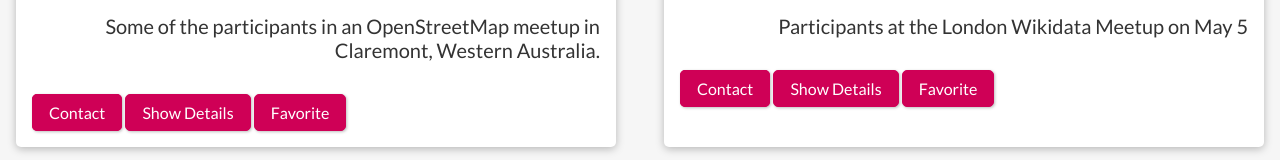
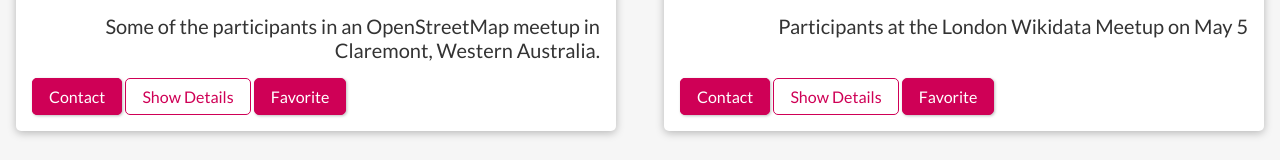
Before and after one commit to nevermindthelabel/svelte-meet, a Svelte app: page / in a window 1280 px wide. Shown: the part 959-1119 px from the top of the page. Built offline with nearby package versions, Linux system fonts and the light colour scheme.

Commit message:
more css updates

```diff
--- a/src/Meetups/MeetupItem.svelte
+++ b/src/Meetups/MeetupItem.svelte
@@ -22,7 +22,7 @@
   </div>
   <footer>
     <Button href="mailto:{email}" caption="Contact" />
-    <Button type="button" caption="Show Details" />
+    <Button mode="outline" type="button" caption="Show Details" />
     <Button type="button" caption="Favorite" />
   </footer>
 </article>
@@ -79,4 +79,8 @@
   div {
     text-align: right;
   }
+
+  .content {
+    height: 4rem;
+  }
 </style>
--- a/src/UI/Button.svelte
+++ b/src/UI/Button.svelte
@@ -2,12 +2,13 @@
   export let type = '';
   export let caption = '';
   export let href = '';
+  export let mode = '';
 </script>
 
 {#if href}
   <a {href}>{caption}</a>
 {:else}
-  <button {type}>{caption}</button>
+  <button class={mode} {type}>{caption}</button>
 {/if}
 
 <style>
```
